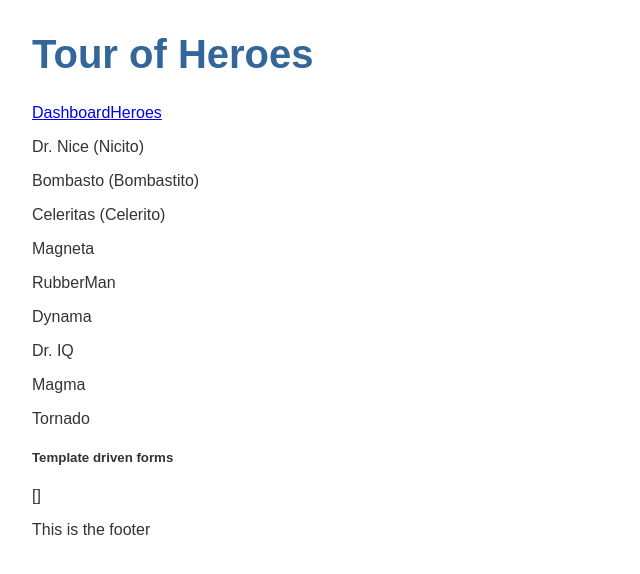
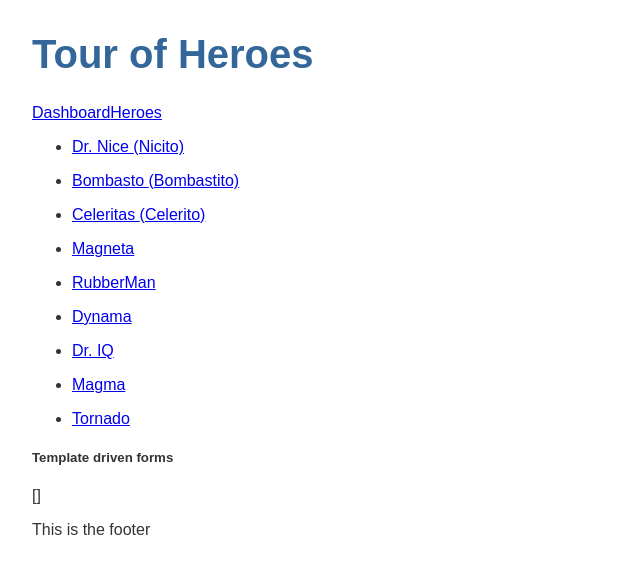
Before and after one commit to Experis-Upskilling-Program/tour-of-heroes, an Angular app: page /heroes in a window 1280 px wide. Shown: the top 574 px of the page, without its empty margins (0-640 px from the left). Built offline with nearby package versions, Linux system fonts and the light colour scheme.

Commit message:
Poniendo links en el componente heroes

```diff
--- a/src/app/components/heroes/heroes.component.html
+++ b/src/app/components/heroes/heroes.component.html
@@ -1,7 +1,12 @@
 <section class="heroes">
-  <div class="hero-information" *ngFor="let hero of heroes" (click)="onSelected(hero)">
+  <!-- <div class="hero-information" *ngFor="let hero of heroes" (click)="onSelected(hero)">
     <p class="hero-name">{{hero.name}} <span class="hero-alterego" *ngIf="hero.alterego">({{hero.alterego}})</span></p>
-  </div>
+  </div> -->
+  <ul class="hero-information" *ngFor="let hero of heroes" (click)="onSelected(hero)">
+    <li>
+      <a routerLink="/detail-hero/{{hero.id}}">{{hero.name}} <span class="hero-alterego" *ngIf="hero.alterego">({{hero.alterego}})</span></a>
+    </li>
+  </ul>
 </section>
 
 <app-hero-detail [selectedHero]="selectedHero"></app-hero-detail>
```
